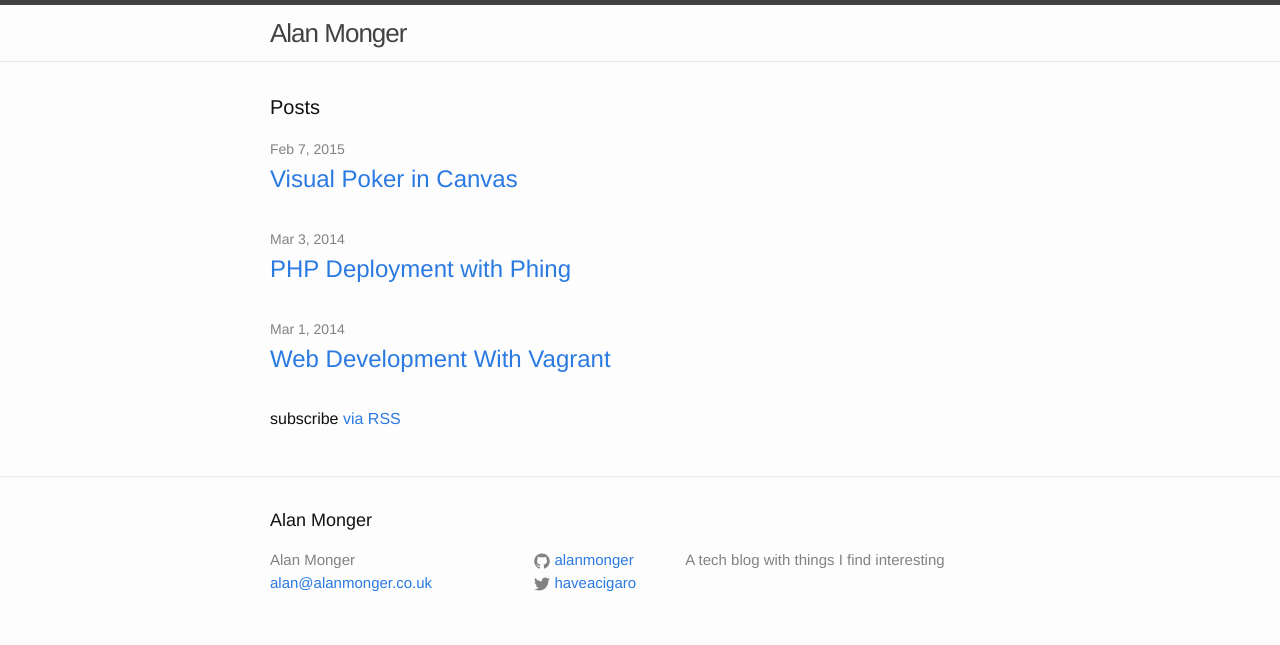
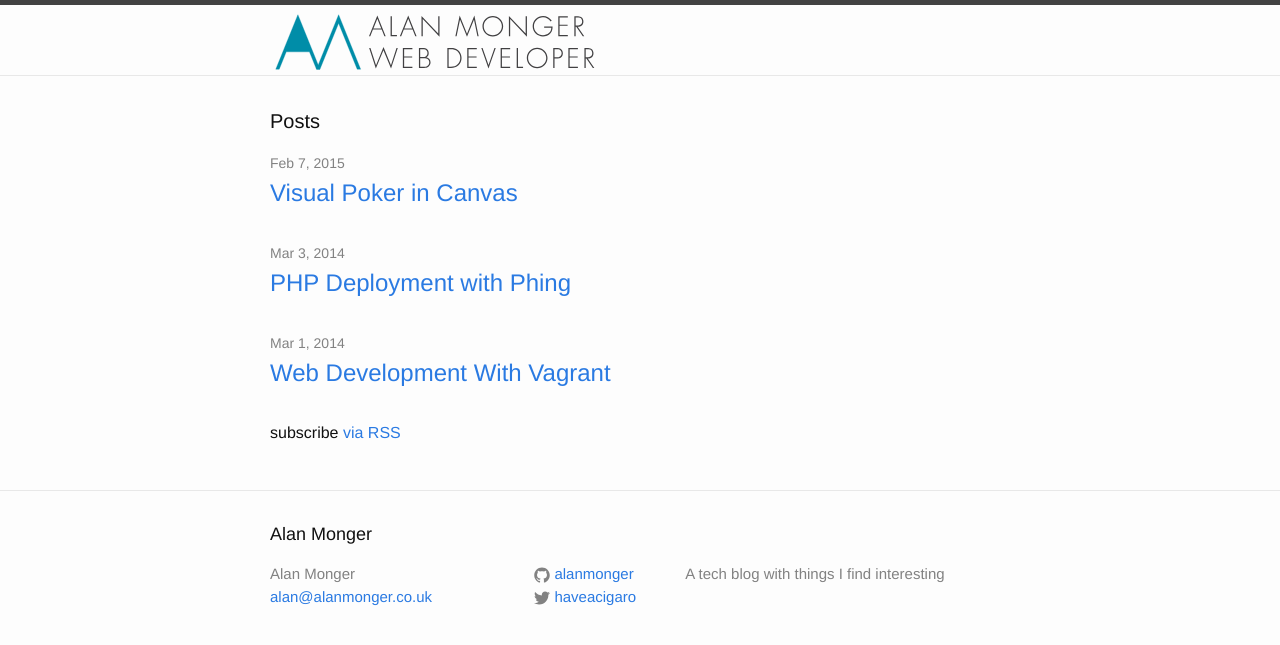
Before and after one commit to amonger/amonger.github.io, a Jekyll site: the page built from index.html, in a window 1280 px wide. Shown: the top 645 px of the page. Built offline with Jekyll 4.4.1, drawn with Linux system fonts in a browser that asks for light colours.

Commit message:
Add logo

```diff
--- a/_config.yml
+++ b/_config.yml
@@ -1,5 +1,6 @@
 # Site settings
 title: Alan Monger
+logo: /assets/site/logo.svg
 email: alan@alanmonger.co.uk
 description: > # this means to ignore newlines until "baseurl:"
     A tech blog with things I find interesting
--- a/_includes/header.html
+++ b/_includes/header.html
@@ -2,7 +2,7 @@
 
   <div class="wrapper">
 
-    <a class="site-title" href="{{ site.baseurl }}/">{{ site.title }}</a>
+      <a class="site-title" href="{{ site.baseurl }}/"><img src="{{ site.logo }}" height="70px" alt="{{ site.title }}"></a>
 
     <nav class="site-nav">
       <a href="#" class="menu-icon">
```
Also changed, not shown: assets/site/logo.svg (added).
